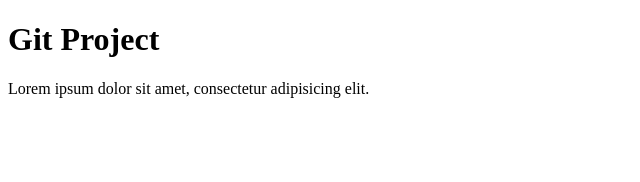
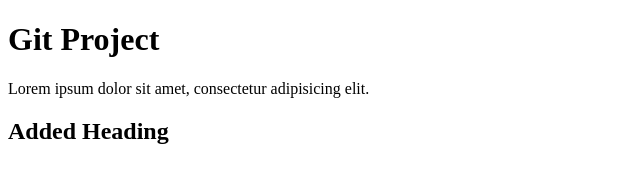
Before and after one commit to mahazehra872/myfirstgitproject, a plain HTML site: page index.html in a window 1280 px wide. Shown: the whole page, without its empty margins (0-640 px from the left). Drawn offline with Linux system fonts and the light colour scheme.

Commit message:
Update index.html

```diff
--- a/index.html
+++ b/index.html
@@ -8,5 +8,6 @@
 <body>
     <h1>Git Project</h1>
     <p>Lorem ipsum dolor sit amet, consectetur adipisicing elit.</p>
+    <h2>Added Heading</h2>
 </body>
 </html>
```
